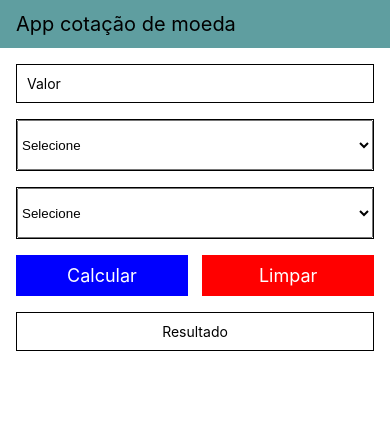
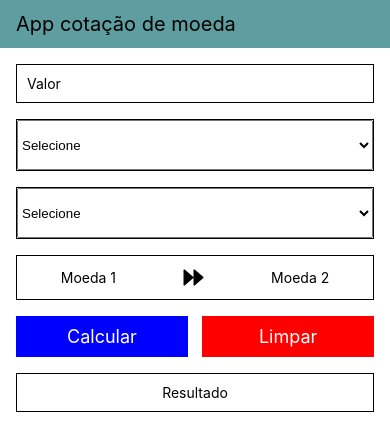
Before and after one commit to otaviohenrique1/app_cotacao_moeda, a React Native app: screen / in a window 390 px wide. Shown: the top 436 px of the page. Built offline with nearby package versions, Linux system fonts and the light colour scheme.

Commit message:
commit 20

```diff
--- a/package.json
+++ b/package.json
@@ -17,11 +17,13 @@
     "formik": "^2.4.4",
     "react": "18.2.0",
     "react-native": "0.72.4",
+    "react-native-vector-icons": "^10.0.0",
     "yup": "^1.2.0"
   },
   "devDependencies": {
     "@babel/core": "^7.20.0",
     "@types/react": "~18.0.14",
+    "@types/react-native-vector-icons": "^6.4.14",
     "typescript": "^5.1.3"
   },
   "private": true
--- a/src/pages/Home2/index.tsx
+++ b/src/pages/Home2/index.tsx
@@ -7,6 +7,7 @@ import { styles } from './styles';
 import { Botao } from '../../components/botao';
 import { Formik } from 'formik';
 import * as yup from "yup";
+import AntDesign from 'react-native-vector-icons/AntDesign';
 
 const validationSchema = yup.object().shape({
   valor: yup.string().required('O campo é obrigatório'),
@@ -33,7 +34,10 @@ export default function Home2() {
           <Formik
             initialValues={{ valor: "", moedaCodigo1: "", moedaCodigo2: "" }}
             validationSchema={validationSchema}
-            onSubmit={values => console.log(values.valor)}
+            onSubmit={values => {
+              console.log(values.valor);
+              setMoedaCodigo(values.valor);
+            }}
           >
             {({ handleChange, handleBlur, handleSubmit, setFieldValue, resetForm, values, errors }) => (
               <View>
@@ -80,6 +84,13 @@ export default function Home2() {
                   </View>
                   {errors.moedaCodigo2 && <Text style={{ color: "red" }}>{errors.moedaCodigo2}</Text>}
                 </View>
+                <View style={[styles.moedaContainer, { flexDirection: "row", justifyContent: "space-around" }]}>
+                  <Text>{(values.moedaCodigo1 === "") ? "Moeda 1" : values.moedaCodigo1}</Text>
+                  {/* <AntDesign name="forward" size={20} />
+                  <Text>Para</Text> */}
+                  <AntDesign name="forward" size={20}/>
+                  <Text>{(values.moedaCodigo2 === "") ? "Moeda 2" : values.moedaCodigo2}</Text>
+                </View>
                 <View style={styles.botoesContainer}>
                   <Botao
                     buttonColor="blue"
```
Also changed, not shown: 1 other file (tests, documents, lock files or other folders).
